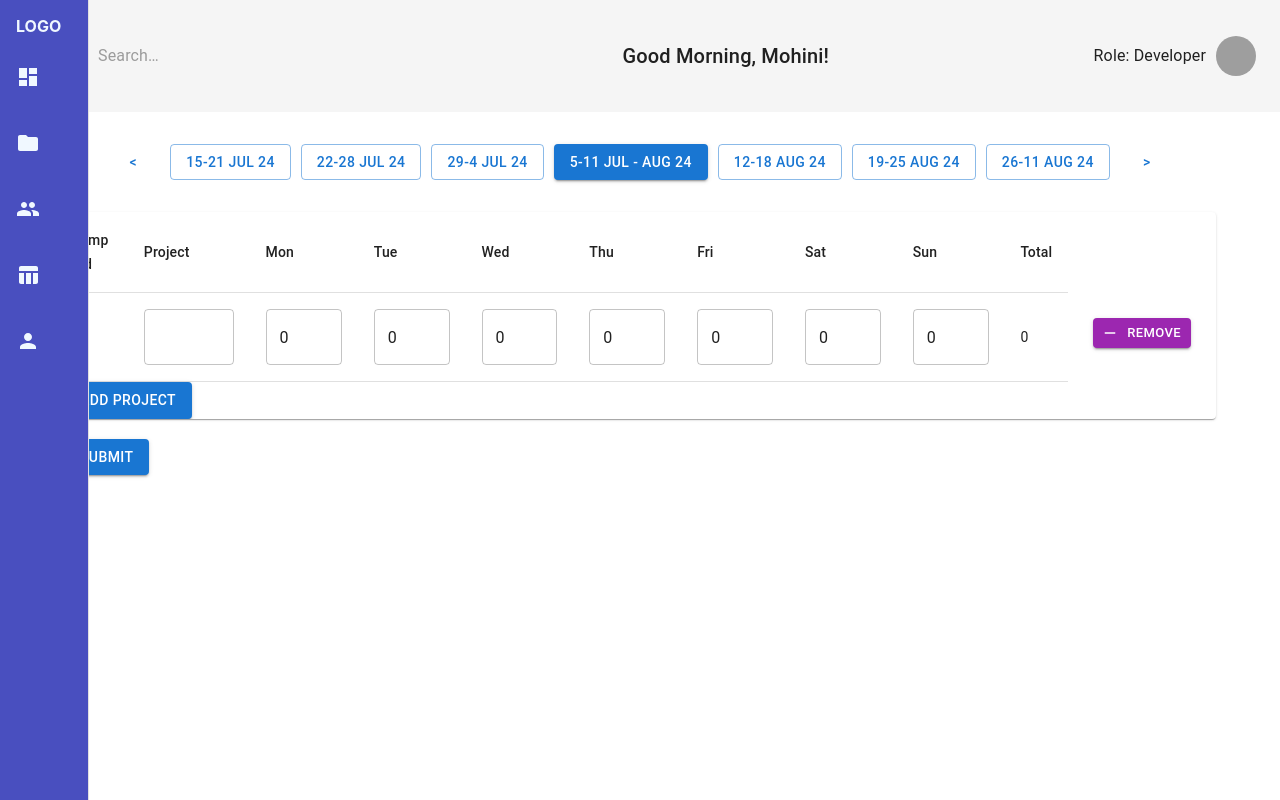
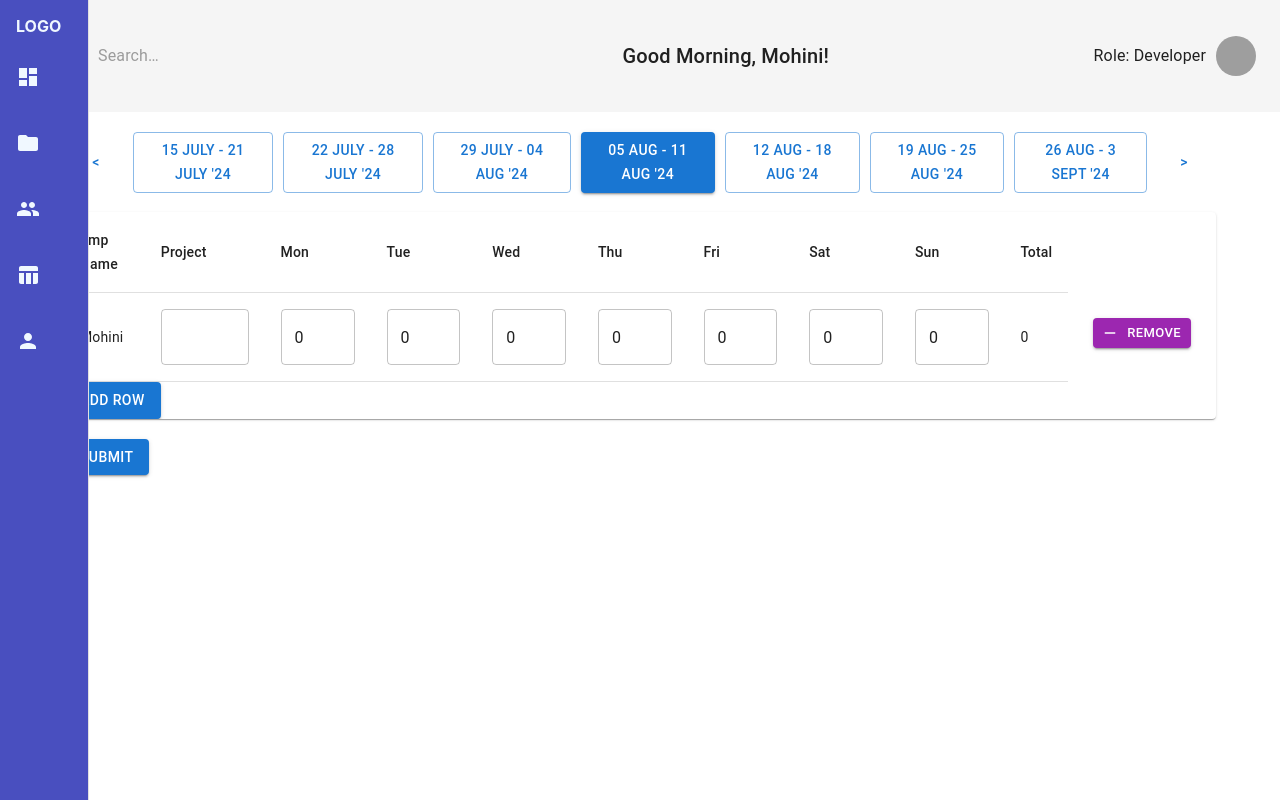
Before and after one commit to mohini17aug/timesheet-management, a React (Create React App) app in the folder timesheet-ui/: page /dashboard in a window 1280 px wide. Built offline with nearby package versions, Linux system fonts and the light colour scheme; grey boxes are pictures that could not be loaded.

Commit message:
refactored

```diff
--- a/timesheet-ui/src/Components/Login/login.js
+++ b/timesheet-ui/src/Components/Login/login.js
@@ -4,6 +4,7 @@ import { FontAwesomeIcon } from '@fortawesome/react-fontawesome';
 import { faUser, faLock } from '@fortawesome/free-solid-svg-icons';
 import { Link ,useNavigate} from "react-router-dom";
 import axios from "axios";
+import { backendServerUrl } from "../../constants.ts";
 
 const Login = () =>{
   const [email, setEmail] = useState('');
@@ -16,7 +17,7 @@ const Login = () =>{
     e.preventDefault();
     console.log("user login");
     console.log(email+"---"+password+"---");
-    axios.post('https://timesheet-drf-app.onrender.com/timesheet/token/', {
+    axios.post(`${backendServerUrl}token/`, {
         email: email,
         password: password,
     }, {
--- a/timesheet-ui/src/Components/dashboard/AttendanceReport.js
+++ b/timesheet-ui/src/Components/dashboard/AttendanceReport.js
@@ -2,16 +2,16 @@ import React, { useState } from "react";
 import { Button } from "@mui/material";
 
 const AttendanceReport = () => {
-  const [selectedDate, setSelectedDate] = useState("5-11 Jul - Aug 24");
+  const [selectedDate, setSelectedDate] = useState("05 Aug - 11 Aug '24");
 
   const dates = [
-    "15-21 Jul 24",
-    "22-28 Jul 24",
-    "29-4 Jul 24",
-    "5-11 Jul - Aug 24",
-    "12-18 Aug 24",
-    "19-25 Aug 24",
-    "26-11 Aug 24",
+    "15 July - 21 July '24",
+    "22 July - 28 July '24",
+    "29 July - 04 Aug '24",
+    "05 Aug - 11 Aug '24",
+    "12 Aug - 18 Aug '24",
+    "19 Aug - 25 Aug '24",
+    "26 Aug - 3 Sept '24",
   ];
 
   return (
--- a/timesheet-ui/src/Components/dashboard/AttendanceTable.tsx
+++ b/timesheet-ui/src/Components/dashboard/AttendanceTable.tsx
@@ -11,6 +11,8 @@ import {
   Paper,
 } from "@mui/material";
 import Remove from "@mui/icons-material/Remove";
+import axios from "axios";
+import { backendServerUrl } from "../../constants.ts";
 
 interface ProjectRow {
   project: string;
@@ -25,6 +27,7 @@ interface ProjectRow {
 }
 
 const AttendanceTable = () => {
+  const empId = 3;
   const [rows, setRows] = useState<ProjectRow[]>([
     {
       project: "",
@@ -92,12 +95,59 @@ const AttendanceTable = () => {
     setRows((prevRows) => prevRows.filter((_, i) => i !== index));
   };
 
+  const handleSubmit = () => {
+    axios.post(`${backendServerUrl}timesheets/`, {
+      "employee": 4,
+      "timesheet": [
+        {
+          "project": 2,
+          "date": "2023-06-01",
+          "hours": 9
+        },
+        {
+          "project": 2,
+          "date": "2023-06-02",
+          "hours": 9
+        },
+        {
+          "project": 3,
+          "date": "2023-06-03",
+          "hours": 9
+        },
+        {
+          "project": 3,
+          "date": "2023-06-04",
+          "hours": 9
+        },
+        {
+          "project": 3,
+          "date": "2023-06-06",
+          "hours": 9
+        },
+        {
+          "project": 2,
+          "date": "2023-06-07",
+          "hours": 9
+        }
+      ],
+      "approved": false
+    }, {
+      headers: {
+          'Content-Type': 'application/json',
+      }
+  }).then(()=>{
+
+  }).catch(()=>{
+
+  })
+  }
+
   return (
     <TableContainer component={Paper}>
       <Table>
         <TableHead>
           <TableRow>
-            <TableCell>Emp Id</TableCell>
+            <TableCell>Emp Name</TableCell>
             <TableCell>Project</TableCell>
             <TableCell>Mon</TableCell>
             <TableCell>Tue</TableCell>
@@ -112,7 +162,7 @@ const AttendanceTable = () => {
         <TableBody>
           {rows.map((row, index) => (
             <TableRow key={index}>
-              <TableCell>{index + 1}</TableCell> {/* Emp Id */}
+              <TableCell>Mohini</TableCell> {/* Emp Id */}
               <TableCell>
                 <TextField
                   value={row.project}
@@ -152,7 +202,7 @@ const AttendanceTable = () => {
         </TableBody>
       </Table>
       <Button onClick={handleAddRow} variant="contained" color="primary">
-        Add Project
+        Add Row
       </Button>
     </TableContainer>
   );
--- /dev/null
+++ b/timesheet-ui/src/constants.ts
@@ -0,0 +1,2 @@
+
+export const backendServerUrl = 'https://timesheet-drf-app.onrender.com/timesheet/';
```
